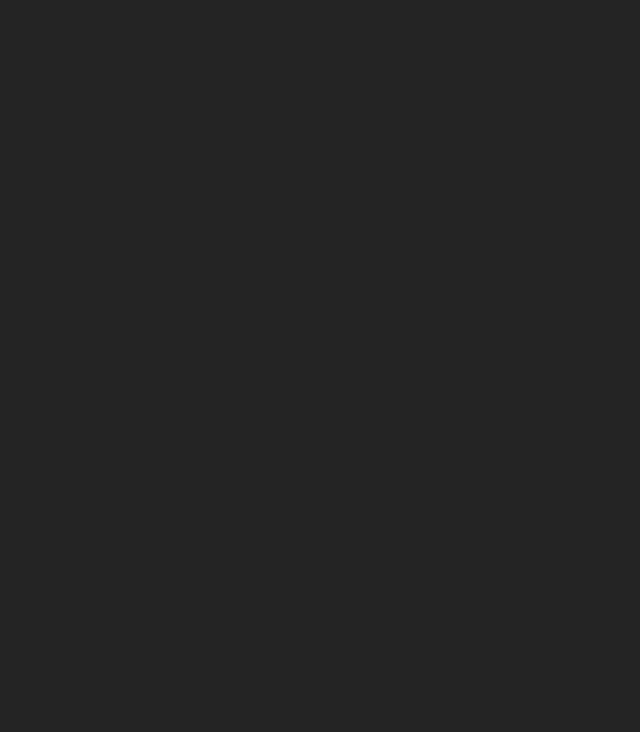
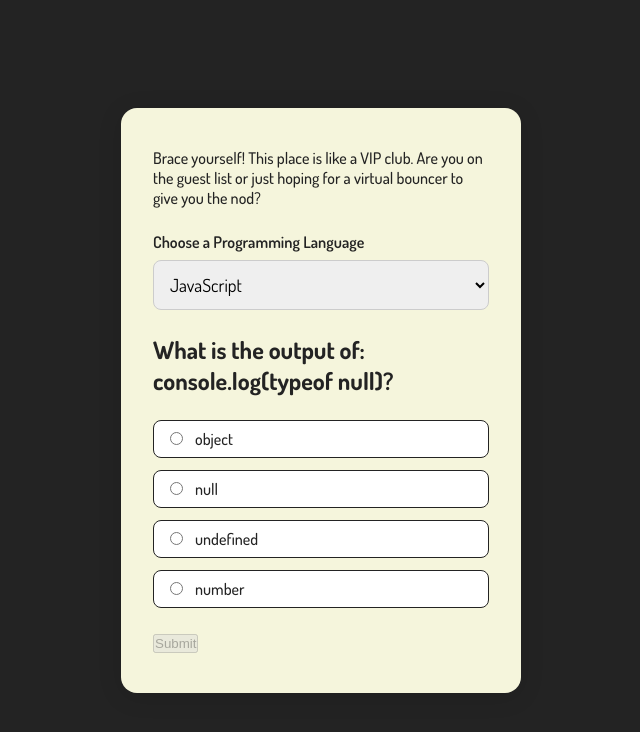
Before and after one commit to dimssu/Dissu-Portfolio, a React (Vite) app: page /questions in a window 1280 px wide. Before the commit this address had no page. Shown: the top 732 px of the page, without its empty margins (319-959 px from the left). Built offline with nearby package versions, Linux system fonts and the light colour scheme.

Commit message:
Questions flow started

```diff
--- a/src/App.tsx
+++ b/src/App.tsx
@@ -2,18 +2,7 @@
 import { BrowserRouter as Router, Routes, Route } from 'react-router-dom'
 import Layout from './Layouts/Layout'
 import Home from './Pages/Home/Home';
-
-function About() {
-  return <h1>About Page!</h1>;
-}
-
-function Projects() {
-  return <h1>Projects Page!</h1>;
-}
-
-function Contact() {
-  return <h1>Contact Page!</h1>;
-}
+import Questions from './Pages/Questions/Questions';
 
 function App() {
   return (
@@ -21,10 +10,8 @@
       <Routes>
         <Route path="/" element={<Layout />}>
           <Route index element={<Home />} />
-          <Route path="/about" element={<About />} />
-          <Route path="/projects" element={<Projects />} />
-          <Route path="/contact" element={<Contact />} />
         </Route>
+          <Route path="/questions" element={<Questions />} />
       </Routes>
     </Router>
   );
--- a/src/Components/NavBar/Navbar.tsx
+++ b/src/Components/NavBar/Navbar.tsx
@@ -35,7 +35,7 @@
   return (
     <nav className={`${styles.Navbar} ${scrolled ? styles.Scrolled : ''}`}>
       <div className={styles.NavbarLogo}>
-        <h1>Aryan Singh</h1>
+        <h1> {'</>'} Aryan Singh</h1>
       </div>
       <div className={styles.NavbarLinksContainer}>
       {NAV_LINKS.map(link => (
--- /dev/null
+++ b/src/Pages/Questions/Questions.module.scss
@@ -0,0 +1,77 @@
+.questionsBg {
+    background: #232323;
+    min-height: 100vh;
+    display: flex;
+    align-items: center;
+    justify-content: center;
+    font-family: 'Dosis', 'Fjalla One', sans-serif;
+  }
+
+  .questionsCard {
+    background: beige;
+    border-radius: 16px;
+    box-shadow: 0 4px 24px rgba(0,0,0,0.12);
+    padding: 2.5rem 2rem;
+    min-width: 340px;
+    max-width: 400px;
+    width: 100%;
+  }
+
+  .questionsIntro {
+    margin-bottom: 24px;
+    color: #232323;
+    font-weight: 500;
+  }
+
+  .questionsLabel {
+    font-weight: 600;
+    color: #232323;
+    margin-bottom: 8px;
+    display: block;
+  }
+
+  .questionsSelectWrapper {
+    margin-bottom: 24px;
+  }
+
+  .questionsSelect {
+    width: 100%;
+    padding: 0.75rem;
+    border-radius: 8px;
+    border: 1px solid #ccc;
+    font-size: 18px;
+    font-family: inherit;
+  }
+
+  .questionsTitle {
+    color: #232323;
+    margin-bottom: 24px;
+    font-weight: 700;
+  }
+
+  .questionsOptions {
+    margin-bottom: 24px;
+  }
+
+  .questionsOption {
+    display: block;
+    background: #fff;
+    color: #232323;
+    border-radius: 8px;
+    padding: 0.5rem 1rem;
+    margin-bottom: 12px;
+    cursor: pointer;
+    font-weight: 500;
+    border: 1.5px solid #232323;
+    transition: all 0.2s;
+    font-family: inherit;
+
+    input {
+      margin-right: 12px;
+    }
+  }
+
+  .questionsOption.selected {
+    background: #232323;
+    color: beige;
+  }
--- /dev/null
+++ b/src/Pages/Questions/Questions.tsx
@@ -0,0 +1,133 @@
+import React, { useState } from 'react';
+import styles from './Questions.module.scss';
+import Result from './Result/Result';
+
+const LANGUAGES = [
+  { label: 'JavaScript', value: 'js' },
+  { label: 'Python', value: 'python' },
+  { label: 'C++', value: 'cpp' },
+  { label: 'Java', value: 'java' },
+];
+
+const QUESTIONS = {
+  js: {
+    question: 'What is the output of: console.log(typeof null)?',
+    options: ['object', 'null', 'undefined', 'number'],
+    answer: 'object',
+  },
+  python: {
+    question: 'What is the output of: print(type(None))?',
+    options: ["<class 'NoneType'>", '<type>', 'None', '<class None>'],
+    answer: "<class 'NoneType'>",
+  },
+  cpp: {
+    question: 'Which of the following is not a C++ keyword?',
+    options: ['explicit', 'mutable', 'interface', 'namespace'],
+    answer: 'interface',
+  },
+  java: {
+    question: 'Which method is the entry point of a Java program?',
+    options: ['start()', 'main()', 'run()', 'init()'],
+    answer: 'main()',
+  },
+};
+
+const Questions = () => {
+  const [language, setLanguage] = useState('js');
+  const [selectedOption, setSelectedOption] = useState('');
+  const [showResult, setShowResult] = useState(false);
+  const [isCorrect, setIsCorrect] = useState(false);
+
+  const handleLanguageChange = (e: React.ChangeEvent<HTMLSelectElement>) => {
+    setLanguage(e.target.value);
+    setSelectedOption('');
+    setShowResult(false);
+  };
+
+  const handleOptionChange = (e: React.ChangeEvent<HTMLInputElement>) => {
+    setSelectedOption(e.target.value);
+  };
+
+  const handleSubmit = (e: React.FormEvent) => {
+    e.preventDefault();
+    if (!language) return;
+    const correct = selectedOption === QUESTIONS[language as keyof typeof QUESTIONS].answer;
+    setIsCorrect(correct);
+    setShowResult(true);
+  };
+
+  const handleRetry = () => {
+    setSelectedOption('');
+    setShowResult(false);
+  };
+
+  const handleSkipOrPass = () => {
+    window.location.hash = '#home-section';
+  };
+
+  return (
+    <div className={styles.questionsBg}>
+      <div className={styles.questionsCard}>
+      {showResult ? (
+          <Result
+            isCorrect={isCorrect}
+            onRetry={handleRetry}
+            onSkipOrPass={handleSkipOrPass}
+          />
+        ) : (
+            <>
+        <div className={styles.questionsIntro}>
+          Brace yourself! This place is like a VIP club. Are you on the guest list or just hoping for a virtual bouncer to give you the nod?
+        </div>
+        <div className={styles.questionsSelectWrapper}>
+          <label htmlFor="language-select" className={styles.questionsLabel}>
+            Choose a Programming Language
+          </label>
+          <select
+            id="language-select"
+            value={language}
+            onChange={handleLanguageChange}
+            className={styles.questionsSelect}
+          >
+            {LANGUAGES.map((lang) => (
+              <option key={lang.value} value={lang.value}>
+                {lang.label}
+              </option>
+            ))}
+          </select>
+        </div>
+          <form onSubmit={handleSubmit}>
+            <h2 className={styles.questionsTitle}>
+              {QUESTIONS[language as keyof typeof QUESTIONS].question}
+            </h2>
+            <div className={styles.questionsOptions}>
+              {QUESTIONS[language as keyof typeof QUESTIONS].options.map((opt) => (
+                <label
+                  key={opt}
+                  className={`${styles.questionsOption} ${
+                    selectedOption === opt ? styles.selected : ''
+                  }`}
+                >
+                  <input
+                    type="radio"
+                    name="option"
+                    value={opt}
+                    checked={selectedOption === opt}
+                    onChange={handleOptionChange}
+                  />
+                  {opt}
+                </label>
+              ))}
+            </div>
+            <button type="submit" disabled={!selectedOption} className={styles.questionsBtn}>
+              Submit
+            </button>
+          </form>
+          </>
+        )}
+      </div>
+    </div>
+  );
+};
+
+export default Questions;
--- /dev/null
+++ b/src/Pages/Questions/Result/Result.module.scss
@@ -0,0 +1,40 @@
+.resultWrapper {
+  text-align: center;
+}
+
+.resultTitle {
+  color: #2ecc40;
+  font-weight: 700;
+}
+
+.incorrect {
+  color: #e74c3c;
+}
+
+.resultText {
+  color: #232323;
+  margin-bottom: 24px;
+}
+
+.resultBtn {
+  background: #232323;
+  color: beige;
+  border: none;
+  border-radius: 8px;
+  padding: 0.75rem 1.5rem;
+  font-size: 18px;
+  cursor: pointer;
+  font-weight: 600;
+  font-family: inherit;
+  transition: background 0.2s;
+  margin-right: 12px;
+
+  &:disabled {
+    cursor: not-allowed;
+    opacity: 0.7;
+  }
+}
+
+.skip {
+  background: #e74c3c;
+}
--- /dev/null
+++ b/src/Pages/Questions/Result/Result.tsx
@@ -0,0 +1,39 @@
+import React from 'react';
+import styles from './Result.module.scss';
+
+interface ResultProps {
+  isCorrect: boolean;
+  onRetry: () => void;
+  onSkipOrPass: () => void;
+}
+
+const Result: React.FC<ResultProps> = ({ isCorrect, onRetry, onSkipOrPass }) => {
+  return (
+    <div className={styles.resultWrapper}>
+      <h2 className={`${styles.resultTitle} ${!isCorrect ? styles.incorrect : ''}`}>
+        {isCorrect ? 'Pass!' : 'Incorrect'}
+      </h2>
+      <p className={styles.resultText}>
+        {isCorrect
+          ? 'Congratulations! You answered correctly.'
+          : 'Sorry, that was not correct.'}
+      </p>
+      {isCorrect ? (
+        <button onClick={onSkipOrPass} className={styles.resultBtn}>
+          Go to Home
+        </button>
+      ) : (
+        <>
+          <button onClick={onRetry} className={styles.resultBtn}>
+            Re-attempt
+          </button>
+          <button onClick={onSkipOrPass} className={`${styles.resultBtn} ${styles.skip}`}>
+            Skip
+          </button>
+        </>
+      )}
+    </div>
+  );
+};
+
+export default Result;
```
